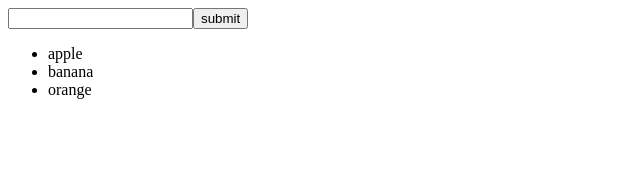
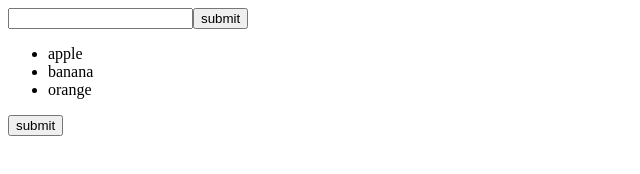
Before and after one commit to anialesniowska/shopping-app, a website: page index.html in a window 1280 px wide. Shown: the whole page, without its empty margins (0-640 px from the left). Drawn offline with Linux system fonts and the light colour scheme.

```diff
--- a/index.html
+++ b/index.html
@@ -8,7 +8,7 @@
   </head>
   <body>
     <div id="root"></div>
-    <!-- <button>submit</button> -->
+    <button>submit</button>
 
     <script type="text/javascript" src="script.js"></script>
   </body>
```
Also changed, not shown: package.json (added, +22 -0 lines), 2 other files.
